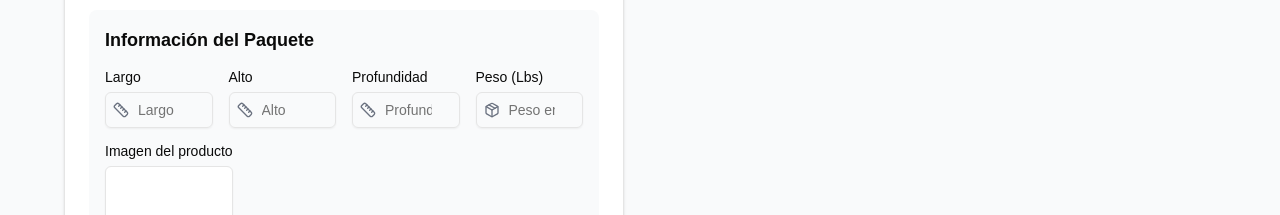
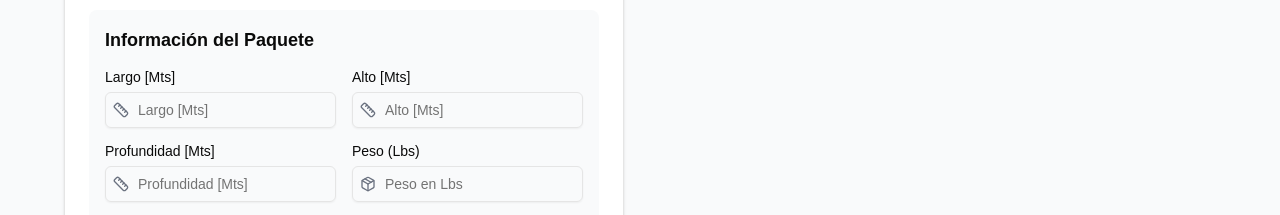
Before and after one commit to dguarisma/carga-service, a Next.js app: page /cotizar in a window 1280 px wide. Shown: the part 737-952 px from the top of the page. Built offline with nearby package versions, Linux system fonts and the light colour scheme.

Commit message:
ADD información de paquete

```diff
--- a/components/service-form.tsx
+++ b/components/service-form.tsx
@@ -27,32 +27,49 @@ export function ServiceForm() {
     depth: '',
     weight: '',
     productImage: null as File | null,
+    productImageUrl: '',
   })
   const [isSubmitting, setIsSubmitting] = useState(false);
   const [previewUrl, setPreviewUrl] = useState<string | null>(null);
 
-  /*   const { isLoaded } = useLoadScript({
-      googleMapsApiKey: process.env.NEXT_PUBLIC_GOOGLE_MAPS_API_KEY!,
-    }) */
+  /*  const { isLoaded } = useLoadScript({
+     googleMapsApiKey: process.env.NEXT_PUBLIC_GOOGLE_MAPS_API_KEY!,
+   })
 
-  //const center = useMemo(() => ({ lat: 8.9824, lng: -79.5199 }), []) // Panama City coordinates
+   const center = useMemo(() => ({ lat: 8.9824, lng: -79.5199 }), []) // Panama City coordinates */
 
   const handleSubmit = async (e: React.FormEvent) => {
     e.preventDefault();
     setIsSubmitting(true);
     try {
-      const formDataToSend = new FormData();
-      Object.entries(formData).forEach(([key, value]) => {
-        if (key === 'productImage' && value instanceof File) {
-          formDataToSend.append(key, value);
-        } else {
-          formDataToSend.append(key, String(value));
-        }
-      });
-      await sendEmail(formDataToSend);
+      let imageUrl = '';
+      if (formData.productImage) {
+        const dataImage = new FormData();
+        dataImage.append('file', formData.productImage);
+        dataImage.append('upload_preset', 'service-carga'); // Asegúrate de reemplazar esto con tu upload preset de Cloudinary
+
+        const response = await fetch(
+          `https://api.cloudinary.com/v1_1/dyunwgwjk/image/upload`,
+          {
+            method: 'POST',
+            body: dataImage,
+          }
+        );
+
+        const data = await response.json();
+        imageUrl = data.secure_url;
+
+      }
+      const dataToSend = {
+        ...formData,
+        productImageUrl: imageUrl,
+      };
+
+      await sendEmail(dataToSend);
       alert('Correo electrónico enviado con éxito!');
     } catch (error) {
-      console.log(error);
+      console.error(error);
+      alert('Error al enviar el correo electrónico. Por favor, inténtelo de nuevo.');
     } finally {
       setIsSubmitting(false);
     }
@@ -162,7 +179,7 @@ export function ServiceForm() {
                   </div>
                 </div>
               </div>
-              {/*               {isLoaded ? (
+              {/*  {isLoaded ? (
                 <div className="h-64 w-full">
                   <GoogleMap
                     zoom={10}
@@ -180,16 +197,16 @@ export function ServiceForm() {
             {/* Package Information Section */}
             <div className="grid gap-4 p-4 bg-gray-50 rounded-lg">
               <h3 className="text-lg font-semibold">Información del Paquete</h3>
-              <div className="grid grid-cols-2 sm:grid-cols-4 gap-4">
+              <div className="grid grid-cols-2 sm:grid-cols-2 gap-4">
                 <div className="grid gap-2">
-                  <Label htmlFor="length">Largo</Label>
+                  <Label htmlFor="length">Largo [Mts]</Label>
                   <div className="relative">
                     <Ruler className="absolute left-2 top-2.5 h-4 w-4 text-gray-500" />
                     <Input
                       id="length"
                       type="number"
                       required
-                      placeholder="Largo"
+                      placeholder="Largo [Mts]"
                       className="pl-8"
                       value={formData.length}
                       onChange={(e) => setFormData({ ...formData, length: e.target.value })}
@@ -197,14 +214,14 @@ export function ServiceForm() {
                   </div>
                 </div>
                 <div className="grid gap-2">
-                  <Label htmlFor="height">Alto</Label>
+                  <Label htmlFor="height">Alto [Mts]</Label>
                   <div className="relative">
                     <Ruler className="absolute left-2 top-2.5 h-4 w-4 text-gray-500" />
                     <Input
                       id="height"
                       type="number"
                       required
-                      placeholder="Alto"
+                      placeholder="Alto [Mts]"
                       className="pl-8"
                       value={formData.height}
                       onChange={(e) => setFormData({ ...formData, height: e.target.value })}
@@ -212,14 +229,14 @@ export function ServiceForm() {
                   </div>
                 </div>
                 <div className="grid gap-2">
-                  <Label htmlFor="depth">Profundidad</Label>
+                  <Label htmlFor="depth">Profundidad [Mts]</Label>
                   <div className="relative">
                     <Ruler className="absolute left-2 top-2.5 h-4 w-4 text-gray-500" />
                     <Input
                       id="depth"
                       type="number"
                       required
-                      placeholder="Profundidad"
+                      placeholder="Profundidad [Mts]"
                       className="pl-8"
                       value={formData.depth}
                       onChange={(e) => setFormData({ ...formData, depth: e.target.value })}
@@ -253,7 +270,6 @@ export function ServiceForm() {
                     onClick={() => document.getElementById('productImage')?.click()}
                   >
                     {previewUrl ? (
-                      // eslint-disable-next-line @next/next/no-img-element
                       <img src={previewUrl} alt="Product preview" className="w-full h-full object-cover" />
                     ) : (
                       <ImageIcon className="h-6 w-6" />
--- a/lib/resendService.ts
+++ b/lib/resendService.ts
@@ -10,6 +10,11 @@ interface FormData {
   date: string;
   time: string;
   comments?: string;
+  length: string,
+  height: string,
+  depth: string,
+  weight: string,
+  productImageUrl: string,
 }
 
 export const sendEmail = async (formData: FormData) => {
@@ -25,8 +30,8 @@ export const sendEmail = async (formData: FormData) => {
     });
 
     const templateParams = {
-
       to_name: formData?.name,
+      //to_email: "davidguarisma@gmail.com",
       to_email: "carga.service@gmail.com",
       name: formData?.name || "Sin información",
       email: formData?.email || "Sin información",
@@ -44,6 +49,11 @@ export const sendEmail = async (formData: FormData) => {
       date: formData?.date || "Sin información",
       time: formData?.time || "Sin información",
       comments: formData?.comments || "Ninguno",
+      length: formData.length || "Ninguno",
+      height: formData.height || "Ninguno",
+      depth: formData.depth || "Ninguno",
+      weight: formData.weight || "Ninguno",
+      productImage: formData.productImageUrl || "Ninguno",
     };
 
     emailjs.send("service_wc3pxfg", "template_4f0i199", templateParams).then(
--- a/package.json
+++ b/package.json
@@ -13,7 +13,6 @@
     "@radix-ui/react-label": "^2.1.0",
     "@radix-ui/react-radio-group": "^1.2.1",
     "@radix-ui/react-slot": "^1.1.0",
-    "@react-google-maps/api": "^2.20.3",
     "class-variance-authority": "^0.7.1",
     "clsx": "^2.1.1",
     "lucide-react": "^0.465.0",
```
Also changed, not shown: 1 other file (tests, documents, lock files or other folders).
